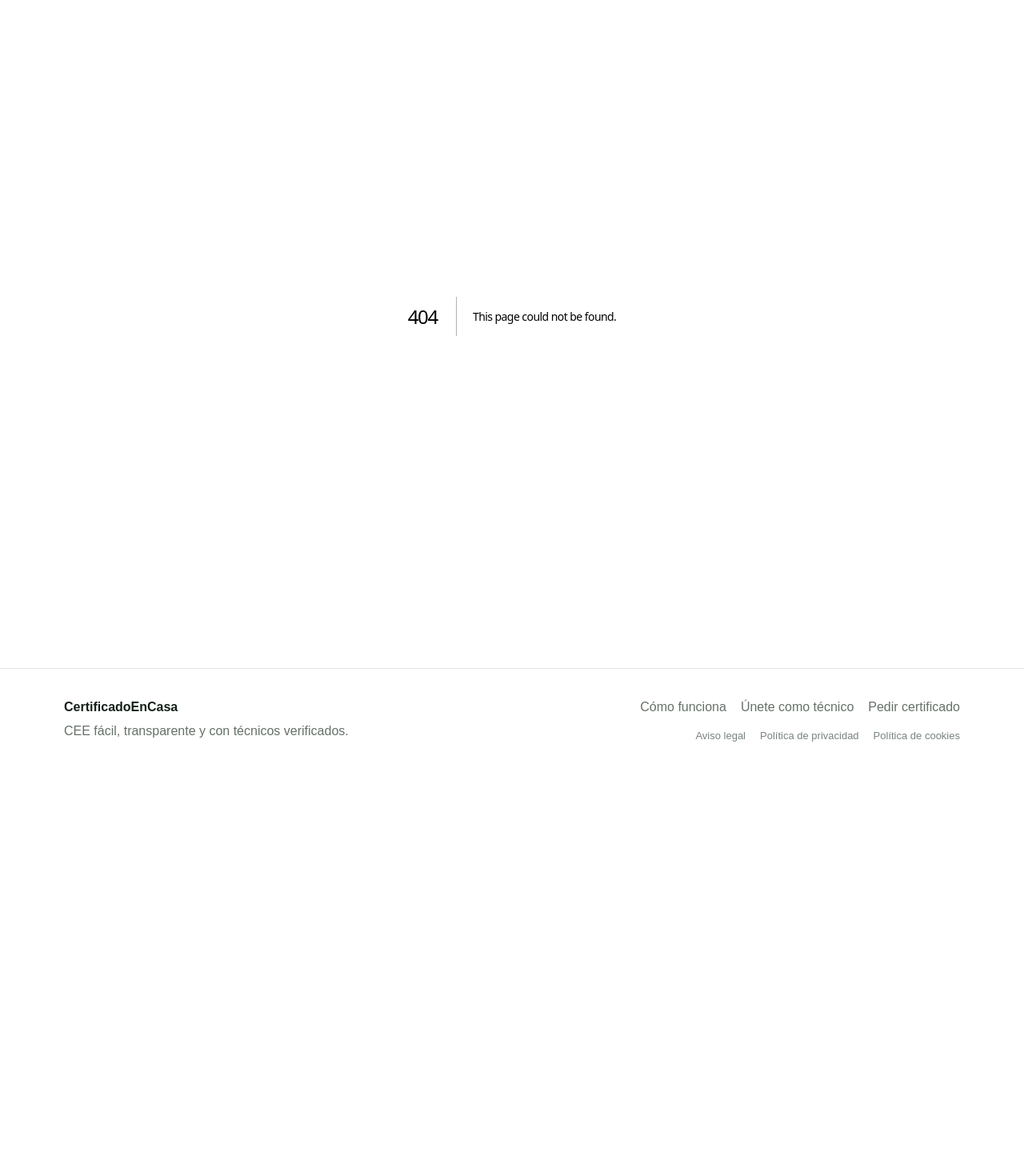
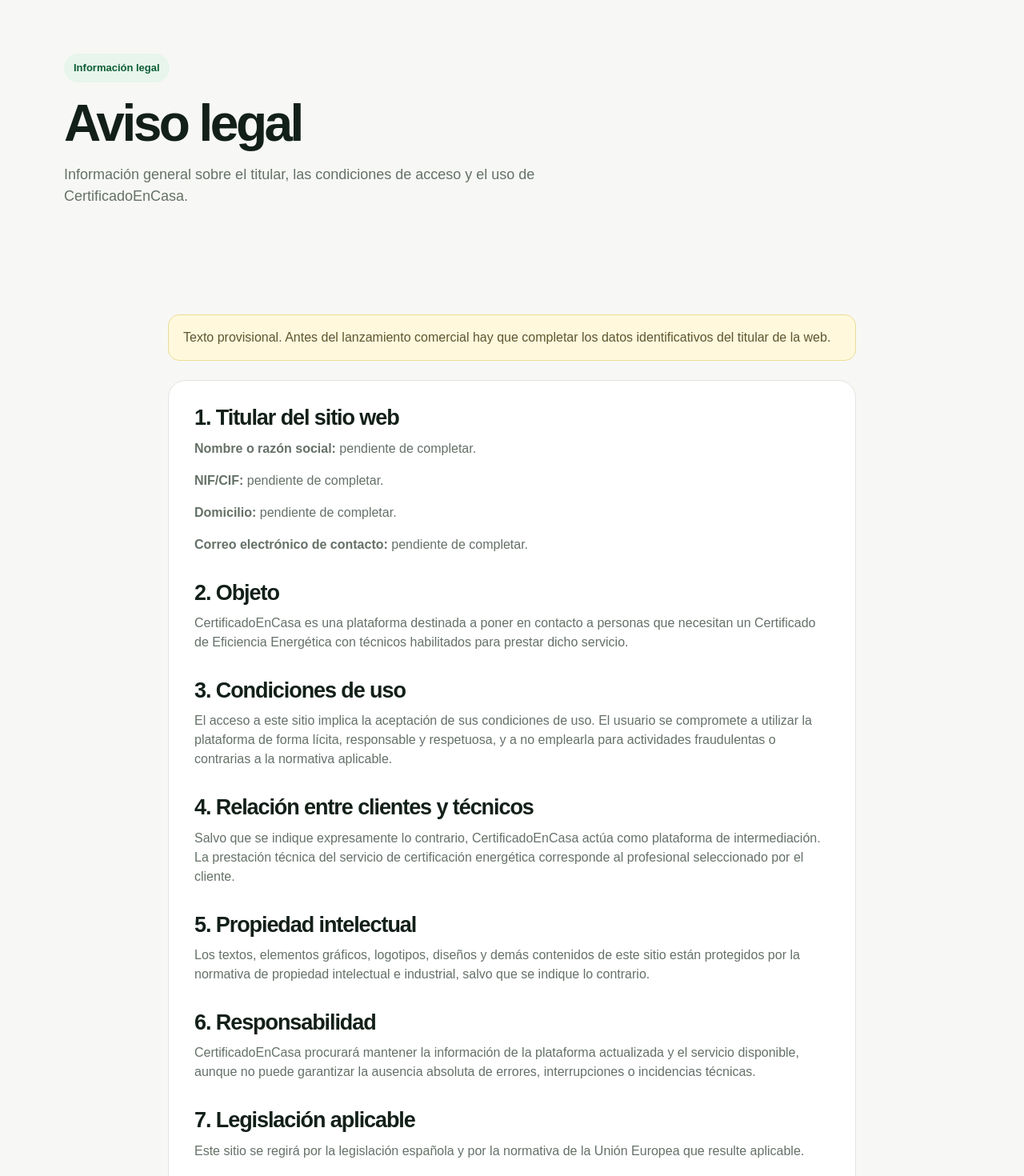
Before and after one commit to Javimenmes96/CertificadoEnCasa, a Next.js app: page /aviso-legal in a window 1280 px wide. Before the commit this address had no page. Shown: the part 80-1550 px from the top of the page at 80% size. Before the commit the page ends 1046 px from the top, so only its background shows below. Built offline with nearby package versions, Linux system fonts and the light colour scheme.

Commit message:
Add legal notice page

```diff
--- /dev/null
+++ b/app/aviso-legal/page.tsx
@@ -0,0 +1,45 @@
+export default function AvisoLegalPage() {
+  return (
+    <>
+      <section className="page-hero">
+        <div className="container">
+          <span className="eyebrow">Información legal</span>
+          <h1>Aviso legal</h1>
+          <p>Información general sobre el titular, las condiciones de acceso y el uso de CertificadoEnCasa.</p>
+        </div>
+      </section>
+      <section className="section">
+        <div className="container legal-content">
+          <div className="legal-notice">
+            Texto provisional. Antes del lanzamiento comercial hay que completar los datos identificativos del titular de la web.
+          </div>
+          <article className="legal-card">
+            <h2>1. Titular del sitio web</h2>
+            <p><strong>Nombre o razón social:</strong> pendiente de completar.</p>
+            <p><strong>NIF/CIF:</strong> pendiente de completar.</p>
+            <p><strong>Domicilio:</strong> pendiente de completar.</p>
+            <p><strong>Correo electrónico de contacto:</strong> pendiente de completar.</p>
+
+            <h2>2. Objeto</h2>
+            <p>CertificadoEnCasa es una plataforma destinada a poner en contacto a personas que necesitan un Certificado de Eficiencia Energética con técnicos habilitados para prestar dicho servicio.</p>
+
+            <h2>3. Condiciones de uso</h2>
+            <p>El acceso a este sitio implica la aceptación de sus condiciones de uso. El usuario se compromete a utilizar la plataforma de forma lícita, responsable y respetuosa, y a no emplearla para actividades fraudulentas o contrarias a la normativa aplicable.</p>
+
+            <h2>4. Relación entre clientes y técnicos</h2>
+            <p>Salvo que se indique expresamente lo contrario, CertificadoEnCasa actúa como plataforma de intermediación. La prestación técnica del servicio de certificación energética corresponde al profesional seleccionado por el cliente.</p>
+
+            <h2>5. Propiedad intelectual</h2>
+            <p>Los textos, elementos gráficos, logotipos, diseños y demás contenidos de este sitio están protegidos por la normativa de propiedad intelectual e industrial, salvo que se indique lo contrario.</p>
+
+            <h2>6. Responsabilidad</h2>
+            <p>CertificadoEnCasa procurará mantener la información de la plataforma actualizada y el servicio disponible, aunque no puede garantizar la ausencia absoluta de errores, interrupciones o incidencias técnicas.</p>
+
+            <h2>7. Legislación aplicable</h2>
+            <p>Este sitio se regirá por la legislación española y por la normativa de la Unión Europea que resulte aplicable.</p>
+          </article>
+        </div>
+      </section>
+    </>
+  );
+}
```
